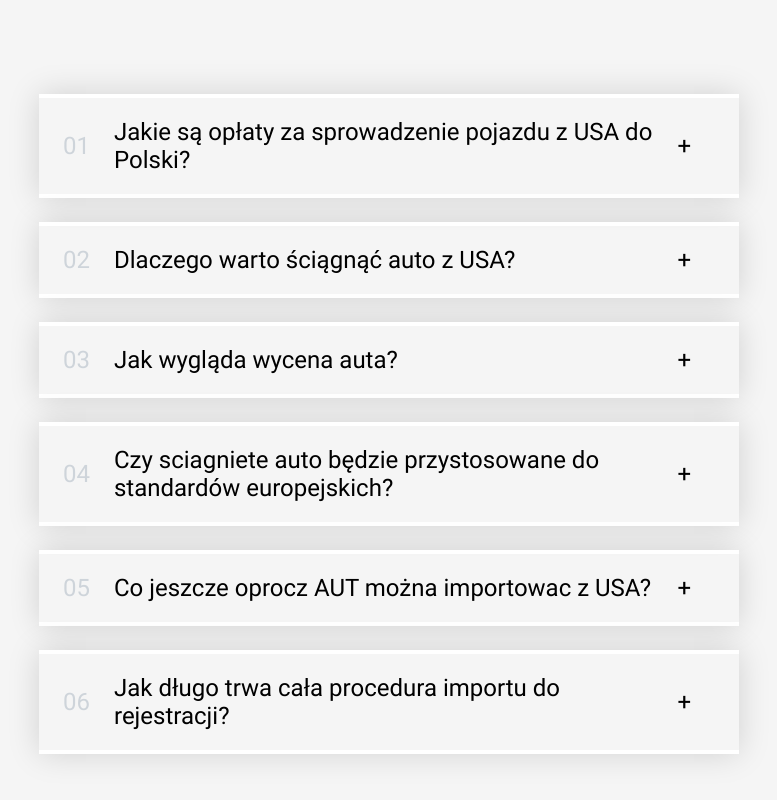
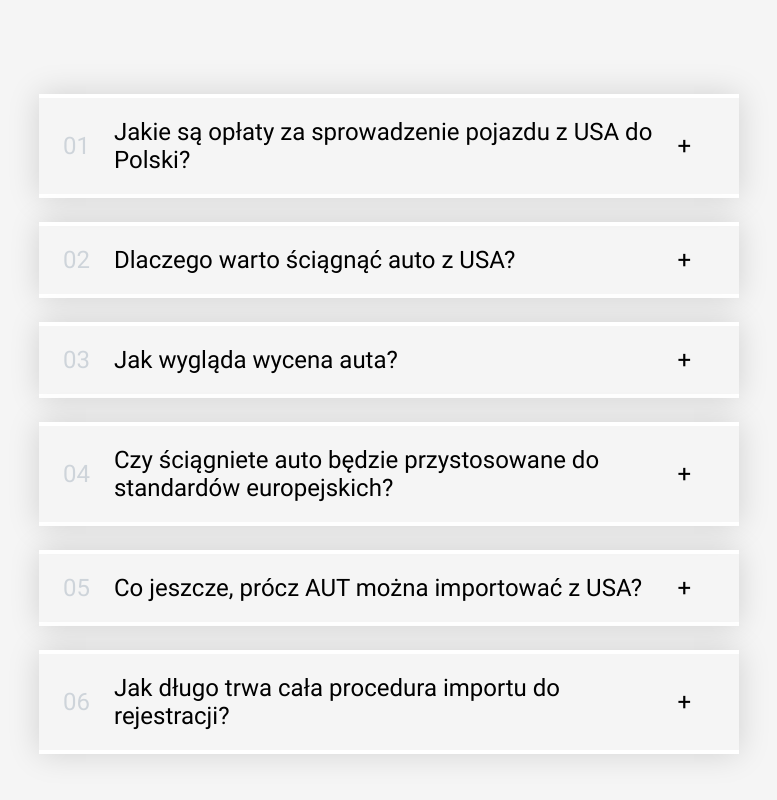
Before and after one commit to rooqyxd/importaut, a React (Vite) app: page / in a window 1280 px wide. Shown: the part 1480-2280 px from the top of the page, without its empty margins (251-1028 px from the left). Built offline with nearby package versions, Linux system fonts and the light colour scheme.

Commit message:
add: faq accordeon component, some css fixes

```diff
--- a/src/Components/Faq/Faq.tsx
+++ b/src/Components/Faq/Faq.tsx
@@ -32,11 +32,11 @@ const faqs: Faqs[] = [
         text: "Każde zamówienie wyceniamy indywidualnie na podstawie marki, rocznika, modelu auta jak i samego uszkodzenia.",
     },
     {
-        title: "Czy sciagniete auto będzie przystosowane do standardów europejskich?",
+        title: "Czy ściągniete auto będzie przystosowane do standardów europejskich?",
         text: "Oczywiście na zyczenie klienta doprowadzamy auto do pełnych standardow EU.",
     },
     {
-        title: "Co jeszcze oprocz AUT można importowac z USA?",
+        title: "Co jeszcze, prócz AUT można importować z USA?",
         text: "Z USA możemy kupic praktycznie każdy pojazd od Łodzi, motocykle po sprzęty budowlane.",
     },
     {
```
